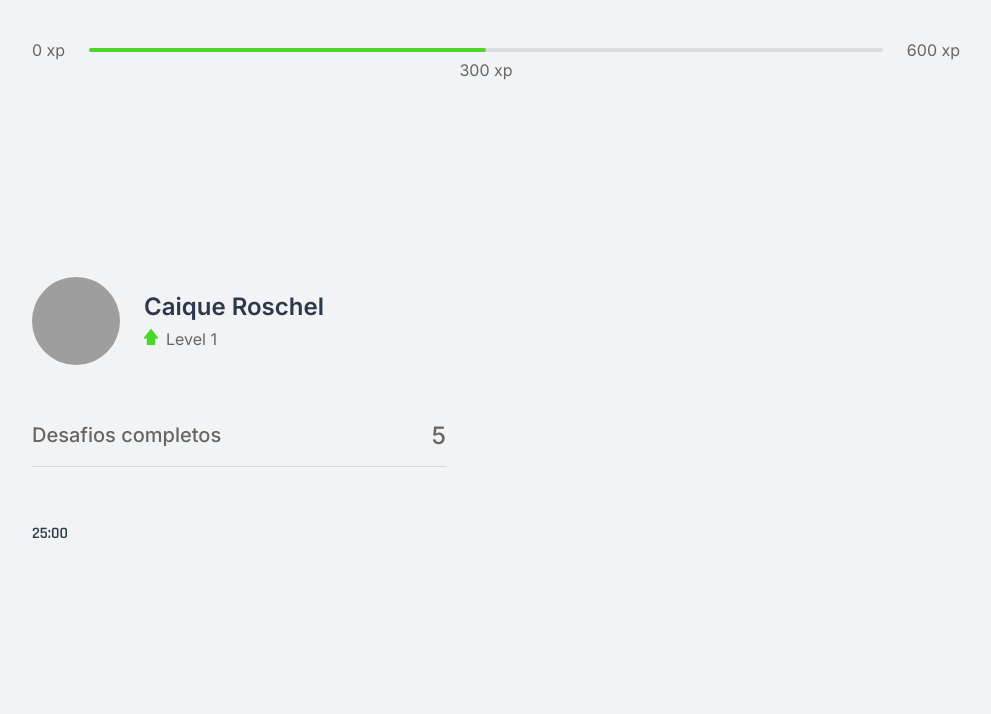
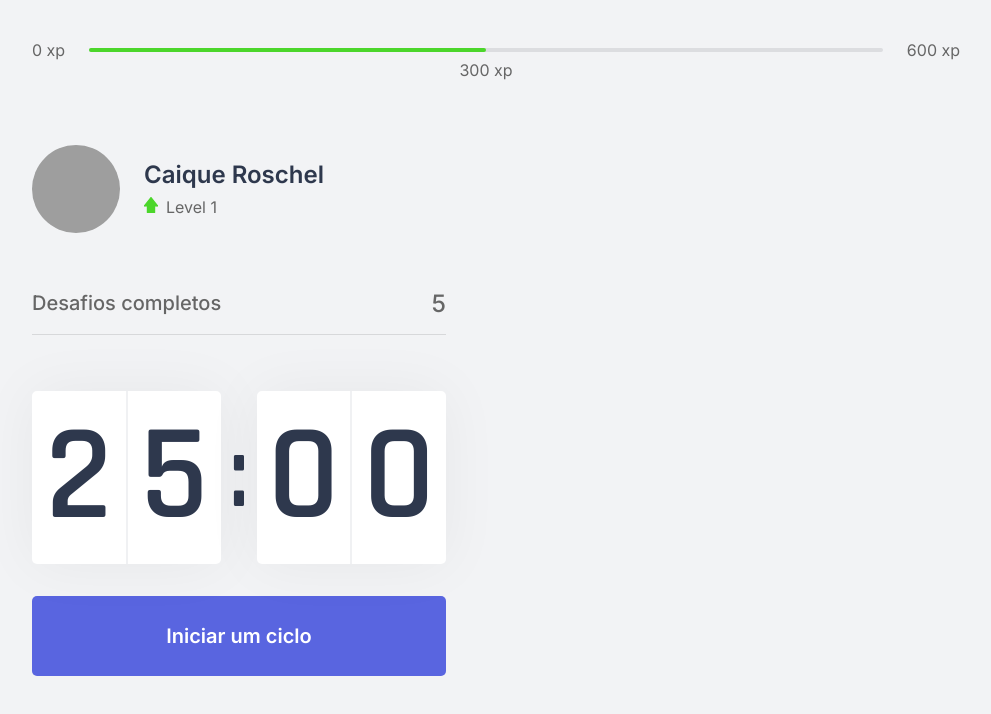
Before and after one commit to croschel/move-it, a Next.js app: page / in a window 1280 px wide. Shown: the top 714 px of the page, without its empty margins (144-1135 px from the left). Built offline with nearby package versions, Linux system fonts and the light colour scheme; grey boxes are pictures that could not be loaded.

Commit message:
Countdown is working

```diff
--- a/src/components/Countdown.tsx
+++ b/src/components/Countdown.tsx
@@ -1,17 +1,48 @@
+import { useState, useEffect } from "react";
 import styles from "../styles/components/Countdown.module.css";
 
 export function Countdown() {
+  const [time, setTime] = useState(25 * 60);
+  const [active, setActive] = useState(false);
+
+  const minutes = Math.floor(time / 60);
+  const seconds = time % 60;
+
+  const [minuteLeft, minuteRight] = String(minutes).padStart(2, "0").split("");
+  const [secondLeft, secondRight] = String(seconds).padStart(2, "0").split("");
+
+  function startCountdown() {
+    setActive(true);
+  }
+
+  useEffect(() => {
+    if (active && time > 0) {
+      setTimeout(() => {
+        setTime(time - 1);
+      }, 1000);
+    }
+  }, [active, time]);
+
   return (
-    <div className={styles.countdownContainer}>
-      <div>
-        <span>2</span>
-        <span>5</span>
+    <div>
+      <div className={styles.countdownContainer}>
+        <div>
+          <span>{minuteLeft}</span>
+          <span>{minuteRight}</span>
+        </div>
+        <span>:</span>
+        <div>
+          <span>{secondLeft}</span>
+          <span>{secondRight}</span>
+        </div>
       </div>
-      <span>:</span>
-      <div>
-        <span>0</span>
-        <span>0</span>
-      </div>
+      <button
+        type="button"
+        onClick={startCountdown}
+        className={styles.countdownButton}
+      >
+        Iniciar um ciclo
+      </button>
     </div>
   );
 }
--- a/src/pages/_document.tsx
+++ b/src/pages/_document.tsx
@@ -5,6 +5,7 @@
     return (
       <Html>
         <Head>
+          <link rel="shortcut icon" href="favicon.png" type="image/png" />
           <link rel="preconnect" href="https://fonts.gstatic.com" />
           <link
             href="https://fonts.googleapis.com/css2?family=Inter:wght@400;500;600&family=Rajdhani:wght@600&display=swap"
--- a/src/pages/index.tsx
+++ b/src/pages/index.tsx
@@ -10,6 +10,9 @@
 export default function Home() {
   return (
     <div className={styles.container}>
+      <Head>
+        <title>Início | move.it</title>
+      </Head>
       <ExperienceBar />
       <section>
         <div>
--- a/src/styles/components/Countdown.module.css
+++ b/src/styles/components/Countdown.module.css
@@ -5,3 +5,52 @@
   font-weight: 600;
   color: var(--title);
 }
+
+.countdownContainer > div {
+  flex: 1;
+  display: flex;
+  align-items: center;
+  justify-content: space-evenly;
+  background: var(--white);
+  box-shadow: 0 0 60px rgba(0, 0, 0, 0.05);
+  border-radius: 5px;
+  font-size: 8.5rem;
+  text-align: center;
+}
+
+.countdownContainer > div span {
+  flex: 1;
+}
+
+.countdownContainer > div span:first-child {
+  border-right: 1px solid #f0f1f3;
+}
+
+.countdownContainer > div span:last-child {
+  border-left: 1px solid #f0f1f3;
+}
+
+.countdownContainer > span {
+  font-size: 6.25rem;
+  margin: 0 0.5rem;
+}
+
+.countdownButton {
+  width: 100%;
+  height: 5rem;
+  margin-top: 2rem;
+  display: flex;
+  align-items: center;
+  justify-content: center;
+  border: 0;
+  border-radius: 5px;
+  background: var(--blue);
+  color: var(--white);
+  font-size: 1.25rem;
+  font-weight: 600;
+  transition: background-color 0.2s;
+}
+
+.countdownButton:hover {
+  background: var(--blue-dark);
+}
```
